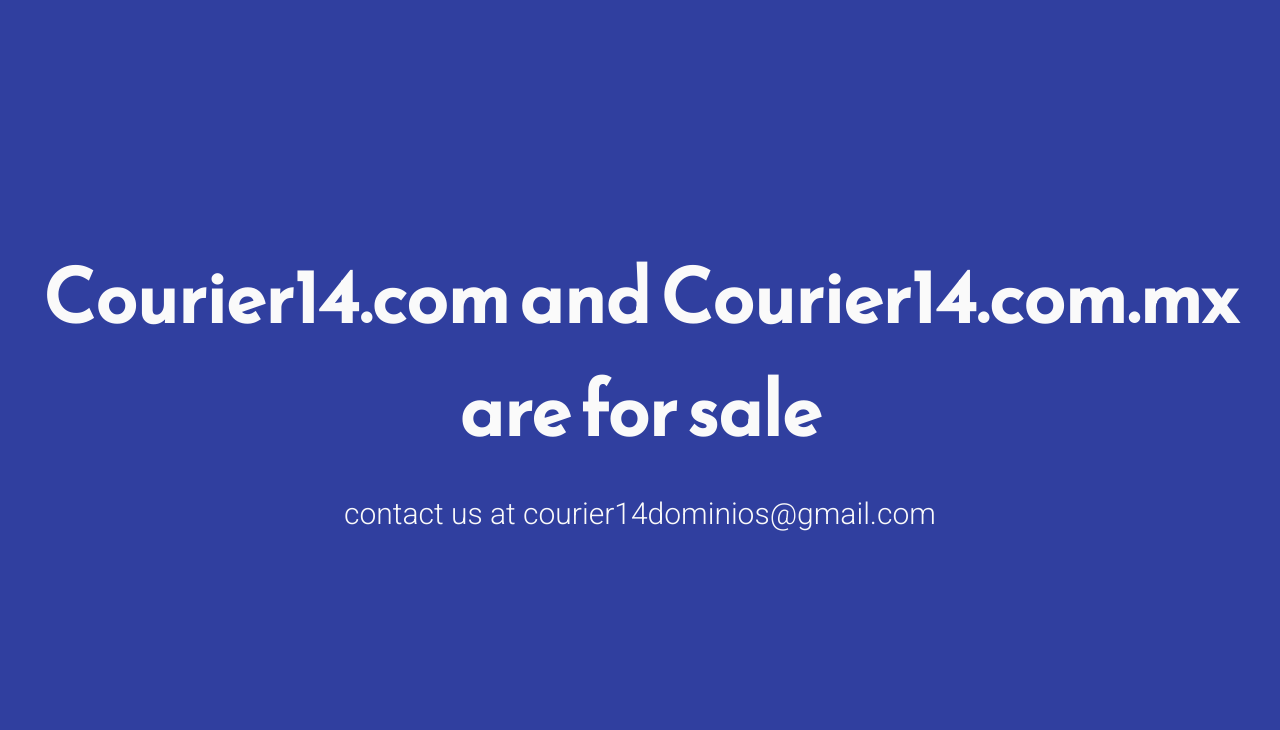
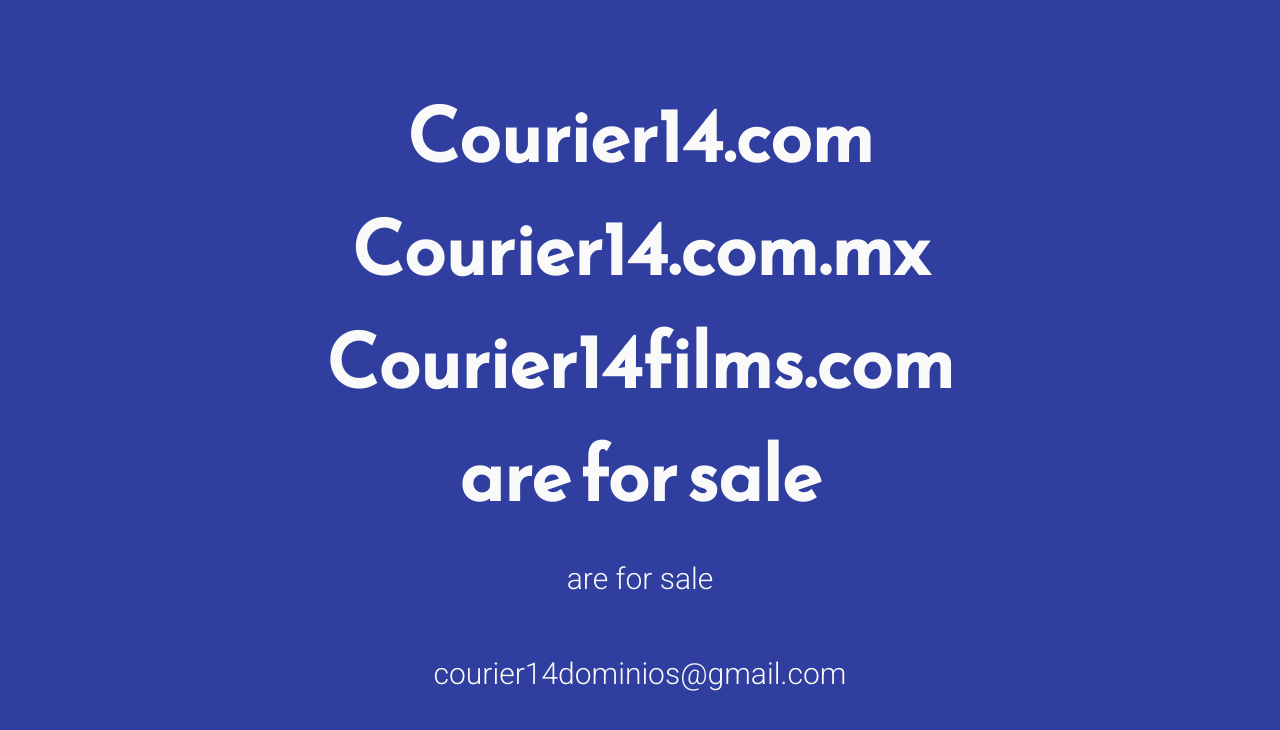
Before and after one commit to courier14/courier14.github.io, a plain HTML site: page index.html in a window 1280 px wide. Drawn offline with Linux system fonts and the light colour scheme.

Commit message:
Update index.html

```diff
--- a/index.html
+++ b/index.html
@@ -17,8 +17,9 @@
 </head>
 <body>
 	<main>
-		<div class="intro">Courier14.com and Courier14.com.mx are for sale</div>
-		<div class="tagline">contact us at courier14dominios@gmail.com</div>
+		<div class="intro">Courier14.com<br>Courier14.com.mx<br>Courier14films.com<br>are for sale</div>
+		<div class="tagline">are for sale</div>
+		<div class="tagline">courier14dominios@gmail.com</div>
 	</main>
 </body>
 </html>
```
